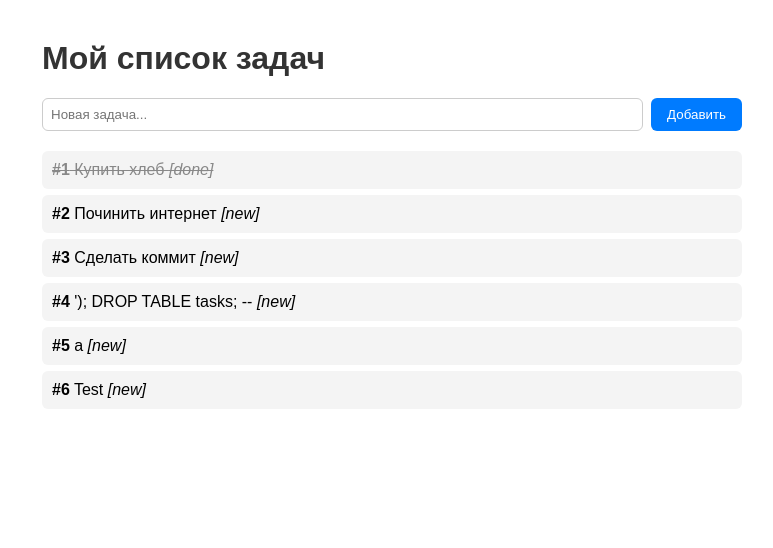
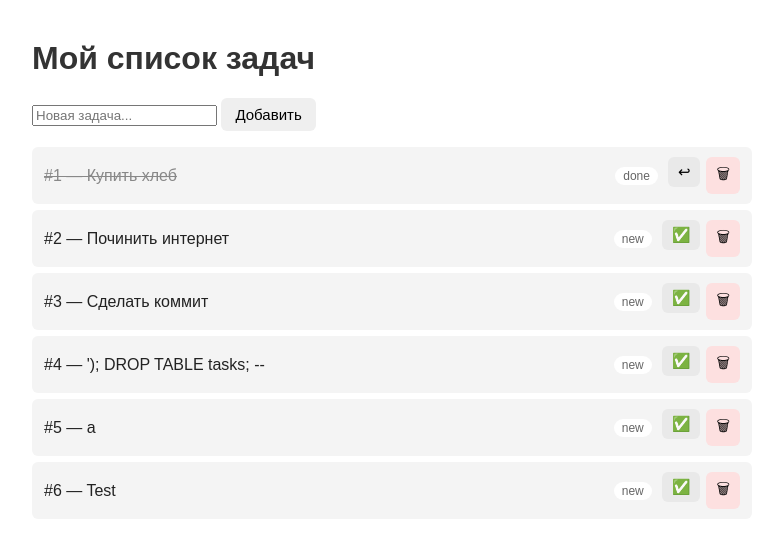
Before and after one commit to Bolkyyy/Practices-, a Flask app: page / in a window 1280 px wide. Shown: the top 548 px of the page, without its empty margins (248-1021 px from the left). Run offline with Flask 3, Linux system fonts and the light colour scheme; data comes from the database, SQL or seed files in the repository; both versions use the stored data as it was after the commit.

Commit message:
07_practice_client_server_app

```diff
--- a/Practices_client_server_app/app.py
+++ b/Practices_client_server_app/app.py
@@ -22,43 +22,107 @@ def fetch_all_tasks():
     finally:
         con.close()
 
+def insert_task(title):
+    con = get_connection()
+    try:
+        cur = con.cursor()
+        cur.execute("INSERT INTO tasks (title) VALUES (?)", (title,))
+        con.commit()
+        return True, None
+    except sqlite3.Error as e:
+        con.rollback()
+        print(f"[DB ERROR insert] {e}")
+        return False, "Не удалось сохранить задачу."
+    finally:
+        con.close()
 
-@app.route("/", methods=['GET', 'POST'])
+def toggle_task_status(task_id):
+    con = get_connection()
+    try:
+        cur = con.cursor()
+        cur.execute(
+            """
+                UPDATE tasks
+                SET status = CASE WHEN status = 'done' THEN 'new' ELSE 'done' END
+                WHERE id = ?
+            """,
+            (task_id,)
+        )
+        con.commit()
+        return cur.rowcount
+    except sqlite3.Error as e:
+        con.rollback()
+        print(f"[DB ERROR toggle] {e}")
+        return 0
+    finally:
+        con.close()
+
+def delete_task_by_id(task_id):
+    con = get_connection()
+    try:
+        cur = con.cursor()
+        cur.execute("DELETE FROM tasks WHERE id = ?", (task_id,))
+        con.commit()
+        return cur.rowcount
+    except sqlite3.Error as e:
+        con.rollback()
+        print(f"[DB ERROR delete] {e}")
+        return 0
+    finally:
+        con.close()
+
+
+
+
+@app.route('/', methods=['GET', 'POST'])
 def index():
     if request.method == 'POST':
         title = request.form.get('title', '').strip()
-
         if not title:
             return render_template(
                 'index.html',
-                items = fetch_all_tasks(),
-                error = 'Название задачи не может быть пустым.'
+                items=fetch_all_tasks(),
+                error='Название задачи не может быть пустым.'
             )
 
-        con = get_connection()
-        try:
-            cur = con.cursor()
-            cur.execute("insert into tasks (title) values (?)", (title,))
-            con.commit()
-        except sqlite3.Error as e:
-            con.rollback()
-
-            print(f"[DB ERROR] {e}")
+        success, message = insert_task(title)
+        if not success:
             return render_template(
                 'index.html',
-                items = fetch_all_tasks(),
-                error = "Не удалось сохранить задачу. Попробуйте ещё раз."
+                items=fetch_all_tasks(),
+                error=message
             )
-        finally:
-            con.close()
 
         return redirect(url_for('index'))
 
     return render_template('index.html', items=fetch_all_tasks())
 
-@app.route('/about')
-def about():
-    return "Это учебный список задач на Flask. Практическая работа №3."
+
+
+@app.route('/toggle/<int:task_id>', methods=['POST'])
+def toggle_done(task_id):
+    affected = toggle_task_status(task_id)
+    if affected == 0:
+        return render_template(
+            'index.html',
+            items=fetch_all_tasks(),
+            error=f'Задача #{task_id} не найдена.'
+        )
+    return redirect(url_for('index'))
+
+
+
+@app.route('/delete/<int:task_id>', methods=['POST'])
+def delete_task(task_id):
+    affected = delete_task_by_id(task_id)
+    if affected == 0:
+        return render_template(
+            'index.html',
+            items=fetch_all_tasks(),
+            error=f'Задача #{task_id} не найдена.'
+        )
+    return redirect(url_for('index'))
+
 
 if __name__ == "__main__":
     app.run(debug=True, port=5000)
--- a/Practices_client_server_app/templates/index.html
+++ b/Practices_client_server_app/templates/index.html
@@ -5,17 +5,25 @@
     <meta name="viewport" content="width=device-width, initial-scale=1.0">
     <title>Список задач</title>
     <style>
-        body { font-family: Arial, sans-serif; max-width: 700px; margin: 40px auto; }
+        body { font-family: Arial, sans-serif; max-width: 720px; margin: 40px auto; padding: 0 16px; color: #222; }
         h1 { color: #333; }
-        form { display: flex; gap: 8px; margin-bottom: 20px; }
-        input[type="text"] { flex: 1; padding: 8px; border: 1px solid #ccc; border-radius: 6px; }
-        button { padding: 8px 16px; background: #007bff; color: #fff; border: none; border-radius: 6px; cursor: pointer; }
-        button:hover { background: #0056b3; }
+        .add-form { display: flex; gap: 8px; margin-bottom: 24px; }
+        .add-form input { flex: 1; padding: 10px; border: 1px solid #ccc; border-radius: 6px; font-size: 15px; }
+        button { padding: 8px 14px; border: none; border-radius: 6px; cursor: pointer; font-size: 15px; }
+        .btn-primary { background: #007bff; color: #fff; }
+        .btn-primary:hover { background: #0056b3; }
+        .btn-icon { background: #e9e9e9; padding: 6px 10px; }
+        .btn-icon:hover { background: #d4d4d4; }
+        .btn-danger { background: #fde0e0; }
+        .btn-danger:hover { background: #f8c0c0; }
         ul { list-style: none; padding: 0; }
-        li { padding: 10px; margin: 6px 0; background: #f4f4f4; border-radius: 6px; }
-        .done { text-decoration: line-through; color: #888; }
+        li { display: flex; align-items: center; gap: 10px; padding: 10px 12px; margin: 6px 0; background: #f4f4f4; border-radius: 6px; }
+        .task-title { flex: 1; }
+        li.done .task-title { text-decoration: line-through; color: #888; }
+        .status { font-size: 12px; color: #666; background: #fff; padding: 2px 8px; border-radius: 10px; }
         .empty { color: #999; font-style: italic; }
-        .error { color: #c00; margin-bottom: 12px; }
+        .error { color: #c00; margin-bottom: 12px; padding: 8px 12px; background: #fde0e0; border-radius: 6px; }
+        .actions { display: flex; gap: 6px; }
     </style>
 </head>
 <body>
@@ -34,9 +42,22 @@
         <ul>
             {% for item in items %}
                 <li class="{% if item.status == 'done' %}done{% endif %}">
-                    <strong>#{{ item.id }}</strong>
-                    {{ item.title }}
-                    <em>[{{ item.status }}]</em>
+                    <span class="task-title">#{{ item.id }} — {{ item.title }}</span>
+                    <span class="status">{{ item.status }}</span>
+
+                    <div class="actions">
+                        <form method="POST" action="{{ url_for('toggle_done', task_id=item.id) }}">
+                            <button type="submit" class="btn-icon" title="Переключить статус">
+                                {% if item.status == 'done' %}↩{% else %}✅{% endif %}
+                            </button>
+                        </form>
+
+                        <form method="POST"
+                              action="{{ url_for('delete_task', task_id=item.id) }}"
+                              onsubmit="return confirm('Удалить задачу #{{ item.id }}?');">
+                            <button type="submit" class="btn-icon btn-danger" title="Удалить">🗑</button>
+                        </form>
+                    </div>
                 </li>
             {% endfor %}
         </ul>
```
Also changed, not shown: Practices_client_server_app/app.db, 1 other file.
